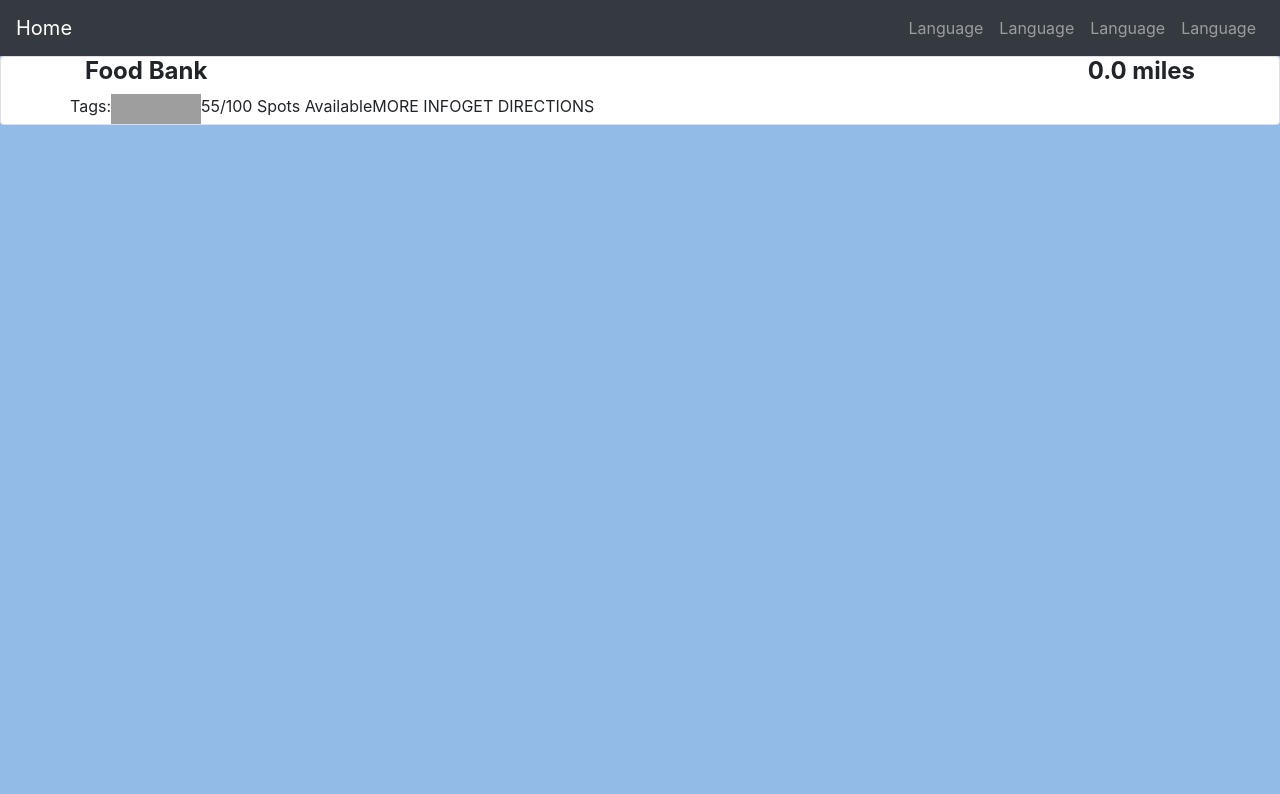
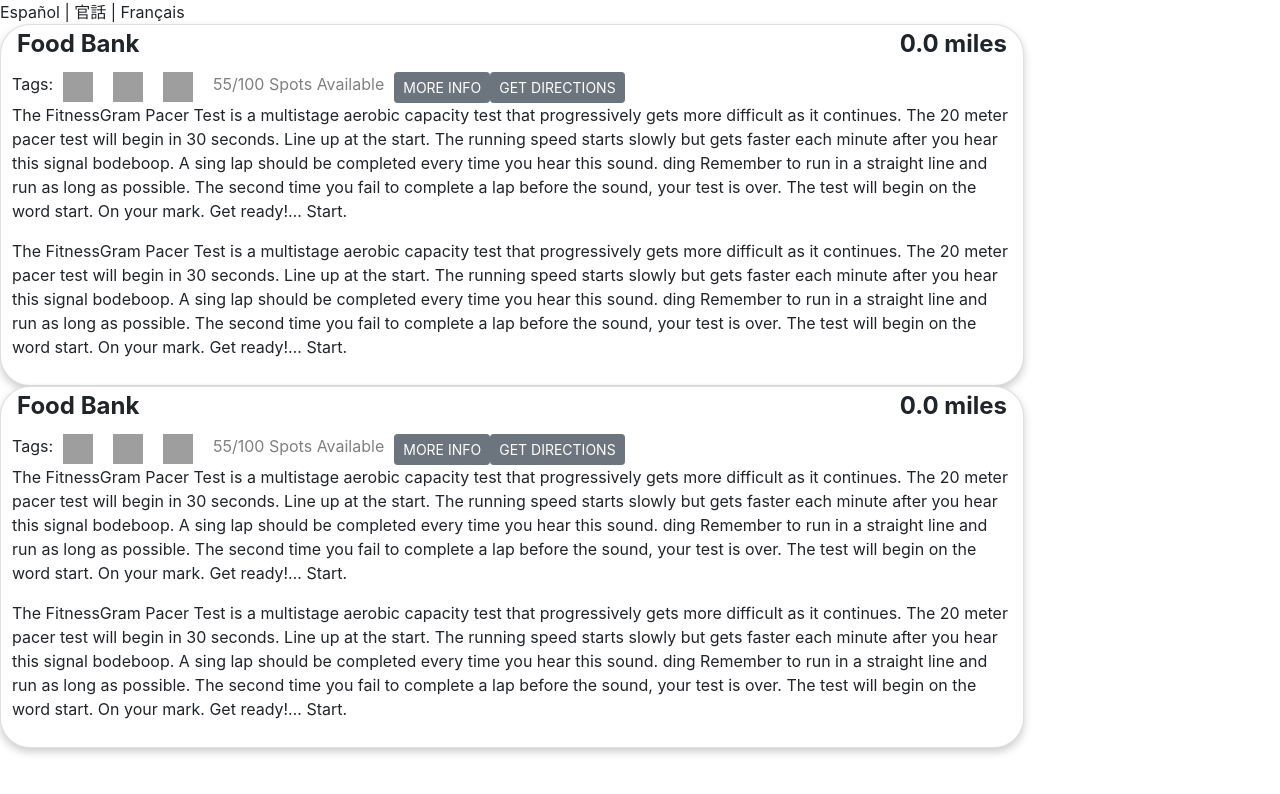
Before and after one commit to Chritopher-Gonzalez/HackCU-Team-, a plain HTML site: page views/template.html in a window 1280 px wide. Drawn offline with nearby package versions, Linux system fonts and the light colour scheme; files that its build step writes are made by us from their sources; grey boxes are pictures that could not be loaded.

Commit message:
update template.html
add drop down and buttons

```diff
--- a/views/template.html
+++ b/views/template.html
@@ -5,45 +5,18 @@
     <meta charset="utf-8">
     <link rel="stylesheet" href="https://stackpath.bootstrapcdn.com/bootstrap/4.2.1/css/bootstrap.min.css" integrity="sha384-GJzZqFGwb1QTTN6wy59ffF1BuGJpLSa9DkKMp0DgiMDm4iYMj70gZWKYbI706tWS" crossorigin="anonymous">
     <meta name="viewport" content="width=device-width, initial-scale=1">
-  	<link href="style.css" rel="stylesheet">
+  	<link href="../resources/css/cards.css" rel="stylesheet">
     <title>Page Title</title>
   </head>
   <body>
     <!--     Navigation Bar      -->
-    <nav class="navbar navbar-expand-lg navbar-dark bg-dark">
-        <div class="d-flex flex-grow-1">
-            <span class="w-100 d-lg-none d-block"><!-- hidden spacer to center brand on mobile --></span>
-            <a class="navbar-brand" href="#">
-                Home
-            </a>
-            <div class="w-100 text-right">
-                <button class="navbar-toggler" type="button" data-toggle="collapse" data-target="#myNavbar7">
-                    <span class="navbar-toggler-icon"></span>
-                </button>
+    <div class = "langbar">
+      Español | 官話 | Français
     </div>
-        </div>
-        <div class="collapse navbar-collapse flex-grow-1 text-right" id="myNavbar7">
-            <ul class="navbar-nav ml-auto flex-nowrap">
-                <li class="nav-item">
-                    <a href="#" class="nav-link">Language</a>
-                </li>
-                <li class="nav-item">
-                    <a href="#" class="nav-link">Language</a>
-                </li>
-                <li class="nav-item">
-                    <a href="#" class="nav-link">Language</a>
-                </li>
-                <li class="nav-item">
-                    <a href="#" class="nav-link">Language</a>
-                </li>
-            </ul>
-        </div>
-    </nav>
 
     <!-- Cards  -->
     <div class="card">
     <div class="container">
-
       <h4 style="text-align:left;"><b>
         Food Bank
         <span style="float:right;">
@@ -65,12 +38,62 @@
       <div class = "available">
         55/100 Spots Available
       </div>
-    <div class = "moreinfo">
-      MORE INFO
+        <div class = "leftbutton">
+          <button class="btn btn-secondary btn-sm" type="moreInfo" onclick = "showMenu('moreInfo1')">MORE INFO</button>
         </div>
-    <div class = "getdirections">
-      GET DIRECTIONS
+        <div class = "rightbutton">
+          <button class="btn btn-secondary btn-sm" type="getdirections" onclick = "showMenu('getDirections1')">GET DIRECTIONS</button>
+        </div>
+        <p id="moreInfo1" class="dropdown-content">
+            The FitnessGram Pacer Test is a multistage aerobic capacity test that progressively gets more difficult as it continues. The 20 meter pacer test will begin in 30 seconds. Line up at the start. The running speed starts slowly but gets faster each minute after you hear this signal bodeboop. A sing lap should be completed every time you hear this sound. ding Remember to run in a straight line and run as long as possible. The second time you fail to complete a lap before the sound, your test is over. The test will begin on the word start. On your mark. Get ready!… Start.
+        </p>
+        <p id="getDirections1" class="dropdown-content">
+            The FitnessGram Pacer Test is a multistage aerobic capacity test that progressively gets more difficult as it continues. The 20 meter pacer test will begin in 30 seconds. Line up at the start. The running speed starts slowly but gets faster each minute after you hear this signal bodeboop. A sing lap should be completed every time you hear this sound. ding Remember to run in a straight line and run as long as possible. The second time you fail to complete a lap before the sound, your test is over. The test will begin on the word start. On your mark. Get ready!… Start.
+        </p>
+        </div>
+      </div>
     </div>
 
+  <!-- Cards  -->
+  <div class="card">
+  <div class="container">
+    <h4 style="text-align:left;"><b>
+      Food Bank
+      <span style="float:right;">
+        0.0 miles
+      </span>
+    </b></h4>
+
+    <div class="row">
+    Tags:
+    <div class = "column1">
+      <img src = "https://icons.iconarchive.com/icons/custom-icon-design/flatastic-7/256/Female-icon.png" width= 30 height = 30>
+    </div>
+    <div class = "column2">
+      <img src = "https://cdn2.iconfinder.com/data/icons/family-19/100/family-10-512.png" width= 30 height = 30>
+    </div>
+    <div class = "column3">
+      <img src = "https://cdn0.iconfinder.com/data/icons/simple-icons-ii/69/04-512.png" width= 30 height = 30>
+    </div>
+    <div class = "available">
+      55/100 Spots Available
+    </div>
+      <div class = "leftbutton">
+        <button class="btn btn-secondary btn-sm" type="moreInfo" onclick = "showMenu('moreInfo2')">MORE INFO</button>
+      </div>
+      <div class = "rightbutton">
+        <button class="btn btn-secondary btn-sm" type="getdirections" onclick = "showMenu('getDirections2')">GET DIRECTIONS</button>
+      </div>
+      <p id="moreInfo2" class="dropdown-content">
+          The FitnessGram Pacer Test is a multistage aerobic capacity test that progressively gets more difficult as it continues. The 20 meter pacer test will begin in 30 seconds. Line up at the start. The running speed starts slowly but gets faster each minute after you hear this signal bodeboop. A sing lap should be completed every time you hear this sound. ding Remember to run in a straight line and run as long as possible. The second time you fail to complete a lap before the sound, your test is over. The test will begin on the word start. On your mark. Get ready!… Start.
+      </p>
+      <p id="getDirections2" class="dropdown-content">
+          The FitnessGram Pacer Test is a multistage aerobic capacity test that progressively gets more difficult as it continues. The 20 meter pacer test will begin in 30 seconds. Line up at the start. The running speed starts slowly but gets faster each minute after you hear this signal bodeboop. A sing lap should be completed every time you hear this sound. ding Remember to run in a straight line and run as long as possible. The second time you fail to complete a lap before the sound, your test is over. The test will begin on the word start. On your mark. Get ready!… Start.
+      </p>
+      </div>
+    </div>
+  </div>
+
+	  <script src="../resources/js/dropDown.js"></script>
   </body>
 </html>
```
Lines whose indentation alone changed are shown as unchanged.
